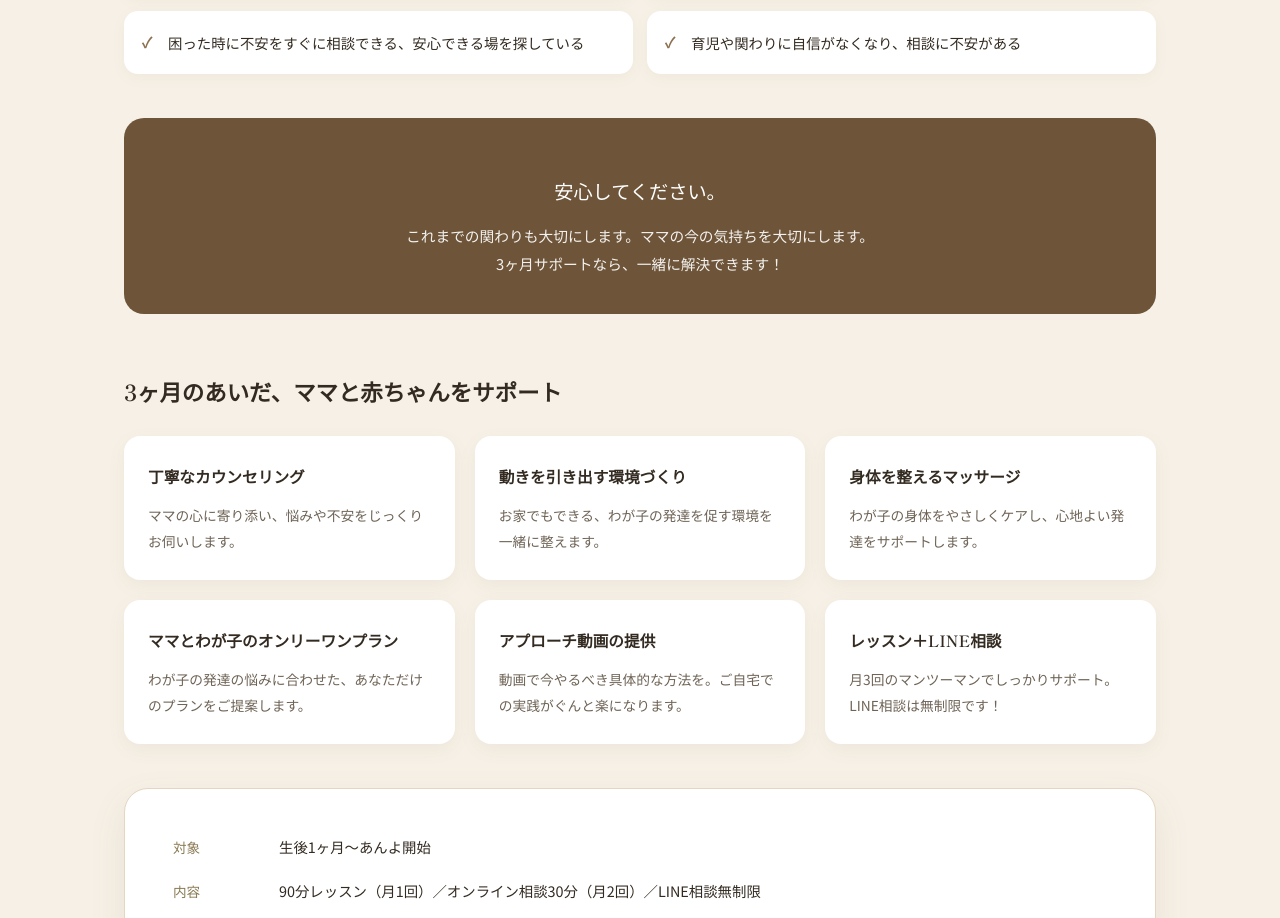
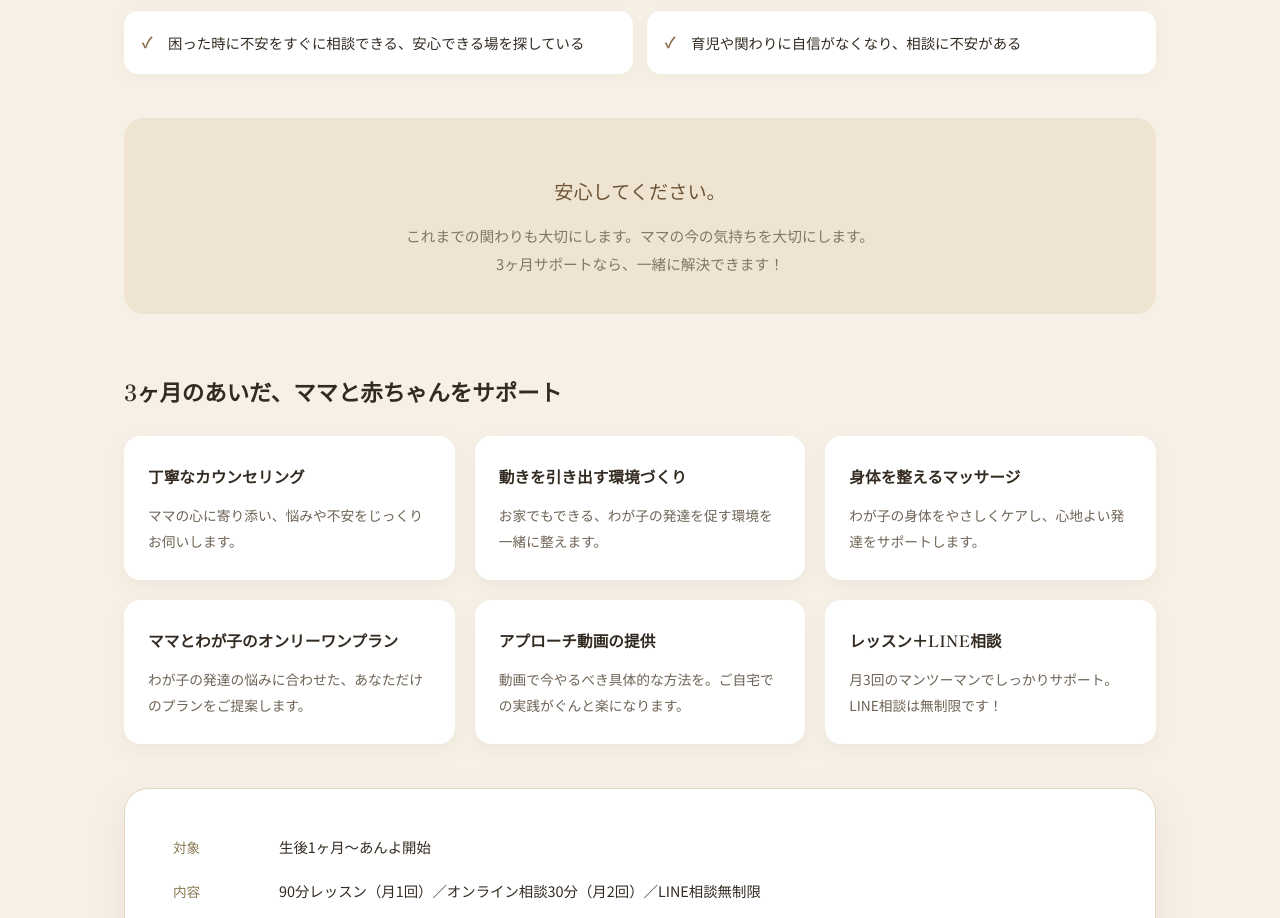
Before and after one commit to harkatogami-wq/lien-menu-lp, a plain HTML site: page index.html in a window 1280 px wide. Shown: the part 1938-2856 px from the top of the page. Drawn offline with Linux system fonts and the light colour scheme.

Commit message:
安心してくださいボックスの配色を薄いトーンに変更
Co-Authored-By: Claude Sonnet 5 <noreply@anthropic.com>

```diff
--- a/style.css
+++ b/style.css
@@ -164,12 +164,12 @@ h1, h2, h3, h4 { font-family: var(--font-serif); font-weight: 600; margin: 0; co
 }
 
 .reassure-box {
-  background: var(--brown-dark); color: #fff;
+  background: var(--tan-soft); color: var(--ink);
   border-radius: 20px; padding: 36px 40px; margin: 36px 0;
   text-align: center;
 }
-.reassure-title { font-family: var(--font-serif); font-size: 1.2rem; margin-bottom: 12px; }
-.reassure-box p:last-child { opacity: 0.92; font-size: 0.92rem; margin: 0; }
+.reassure-title { font-family: var(--font-serif); font-size: 1.2rem; margin-bottom: 12px; color: var(--brown-dark); }
+.reassure-box p:last-child { opacity: 0.85; font-size: 0.92rem; margin: 0; color: var(--ink-soft); }
 
 .feature-grid {
   display: grid; grid-template-columns: repeat(3, 1fr); gap: 20px;
```
